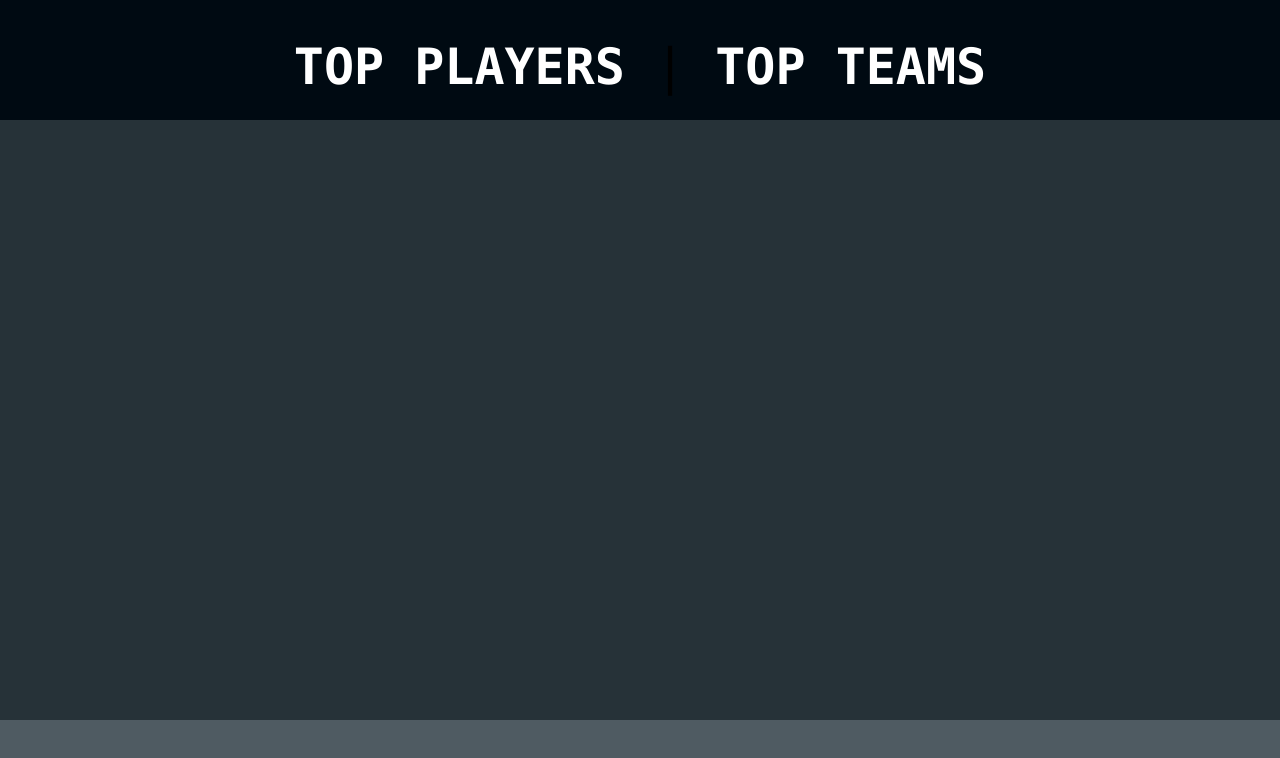
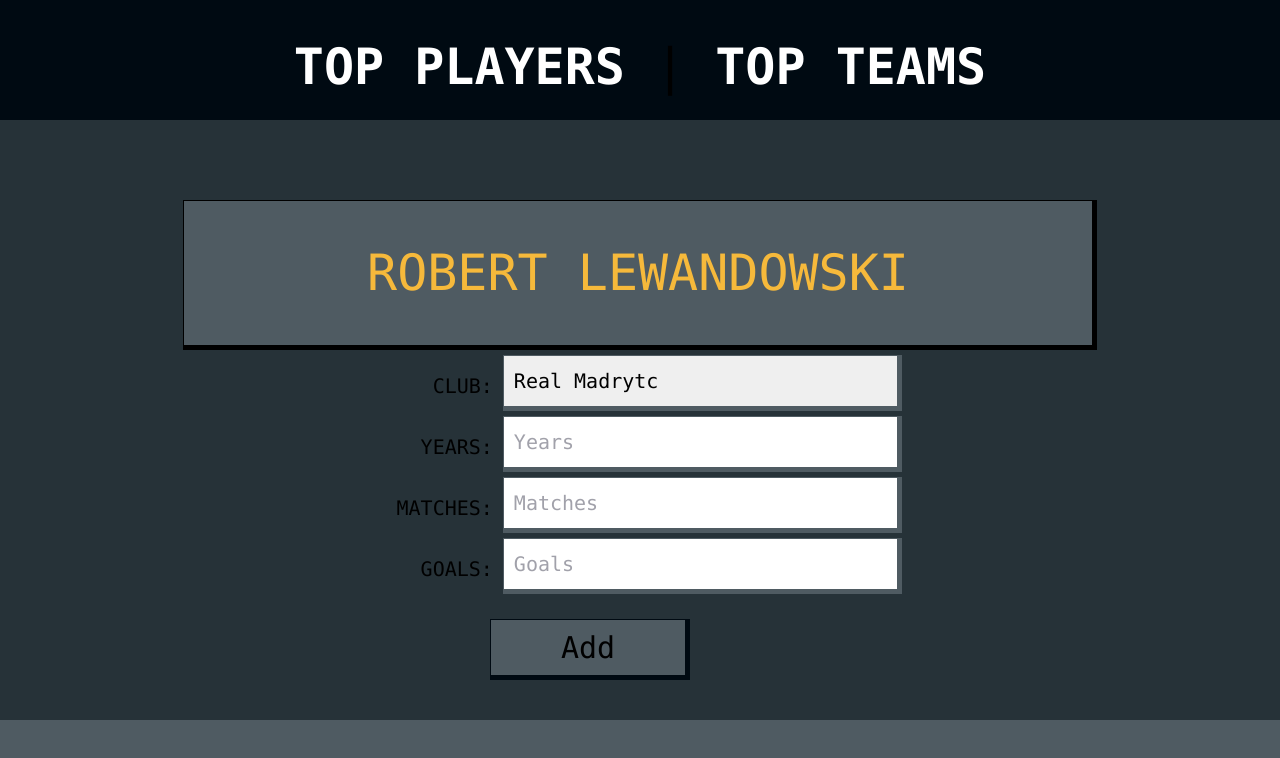
Before and after one commit to Monikaa1909/project3-js, a Vue app: page /addcontract/1 in a window 1280 px wide. Shown: the top 758 px of the page. Built offline with nearby package versions, Linux system fonts and the light colour scheme; data requests are answered from the project's data file.

Commit message:
addContracts method

```diff
--- a/src/router/index.js
+++ b/src/router/index.js
@@ -43,6 +43,11 @@ const routes = [
     component: () => import('../views/AddClub')
   },
   {
+    path: '/addcontract/:id',
+    name: 'AddContract',
+    component: () => import('../views/AddContract')
+  },
+  {
     path: '/editplayer/:id',
     name: 'EditPlayer',
     component: () => import('../views/EditPlayer')
--- /dev/null
+++ b/src/views/AddContract.vue
@@ -0,0 +1,121 @@
+<template>
+  <div>
+    <div class="info"></div>
+    <div class="h-5"></div>
+    <div class="msg">
+      {{firstName}} {{lastName}}
+    </div>
+    <form @submit.prevent="addContract($router)">
+      <div class="editfield flex-row">
+        <label class="editlabel">Club:</label>
+<!--        <option v-for="club in clubs" v-bind:key=club>{{club.name}}</option>-->
+        <select
+            class="appearance-none"
+            @change="getClubId($event, $event.target.selectedIndex)"
+            aria-label="Club"
+            placeholder="Club">
+          <option v-for="club in clubs" v-bind:key="club.name">{{club.name}}</option>
+        </select>
+      </div>
+      <div class="editfield flex-row">
+        <label class="editlabel">Years:</label>
+        <input
+            type="text" required
+            v-model="years"
+            aria-label="Years"
+            placeholder="Years"
+        />
+      </div>
+      <div class="editfield flex-row">
+        <label class="editlabel">Matches:</label>
+        <input
+            type="text" required
+            v-model="matches"
+            aria-label="Matches"
+            placeholder="Matches"
+        />
+     </div>
+      <div class="editfield flex-row">
+        <label class="editlabel">Goals:</label>
+        <input
+            type="text" required
+            v-model="goals"
+            aria-label="Goals"
+            placeholder="Goals"
+        />
+      </div>
+      <div>
+        <button class="submit">Add</button>
+      </div>
+    </form>
+  </div>
+</template>
+
+<script>
+import axios from "axios";
+
+const baseURLplayers = "http://localhost:3001/players";
+const baseURLclubs = "http://localhost:3001/clubs";
+const baseURLcontracts = "http://localhost:3001/contracts";
+
+
+export default {
+  name: "AddContract",
+
+  data() {
+    return {
+      firstName: "",
+      lastName: "",
+      clubs: [],
+      playerId: null,
+      years: null,
+      matches: null,
+      goals: null,
+      selectedIndex: null,
+      club: null
+    }
+  },
+
+  async created() {
+    try {
+      const resPlayer = await axios.get(baseURLplayers + "/" + this.$route.params.id)
+      const resClub = await axios.get(baseURLclubs)
+
+      this.playerId = resPlayer.data.id
+      this.firstName = resPlayer.data.firstName
+      this.lastName = resPlayer.data.lastName
+
+      this.clubs = resClub.data
+
+    } catch (e) {
+      console.error(e);
+    }
+  },
+
+  methods: {
+    getClubId(event, selectedIndex) {
+      console.log(event, selectedIndex);
+      this.selectedIndex = selectedIndex;
+    },
+
+    async addContract(router) {
+      try {
+        await Promise.all([axios.post(baseURLcontracts, {
+          playerId: this.playerId,
+          clubId: this.selectedIndex,
+          years: this.years,
+          matches: this.matches,
+          goals: this.goals,
+        })]);
+
+        await router.push({path: `/playerdetail/${this.playerId}`});
+      } catch (e) {
+        console.error(e);
+      }
+    }
+  }
+}
+</script>
+
+<style scoped>
+</style>
--- a/src/views/PlayerDetail.vue
+++ b/src/views/PlayerDetail.vue
@@ -40,7 +40,7 @@
     </div>
 
     <div class="flex-row">
-      <button class="w-1/5" >Add contract</button>
+      <button class="w-1/5" @click="toggleToAddContract($router, playerId)">Add contract</button>
       <button class="w-1/5" >Edit</button>
       <button class="w-1/5" >Remove contract</button>
       <div class="w-1/5"></div>
@@ -60,19 +60,27 @@ export default {
     return {
       contracts: [],
       page: 0,
-      pages: 0
+      pages: 0,
+      playerId: null
     };
   },
 
   async created() {
     try {
-      const res = await axios.get(baseURL + "playerId=" + this.$route.params.id)
+      this.playerId = this.$route.params.id
+      const res = await axios.get(baseURL + "playerId=" + this.playerId)
       this.contracts = res.data;
       this.pages = Math.ceil(this.contracts.length / 6);
       const query = new URLSearchParams(location.search);
       this.page = +query.get("page");
     } catch (e) {
       console.error(e);
+    }
+  },
+
+  methods: {
+    toggleToAddContract(router, id) {
+      router.push({path: `/addcontract/${id}`});
     }
   },
 
```
